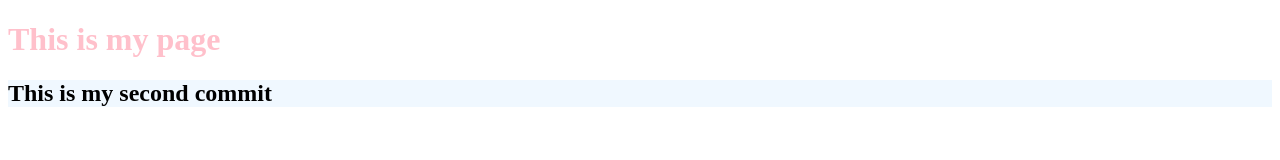
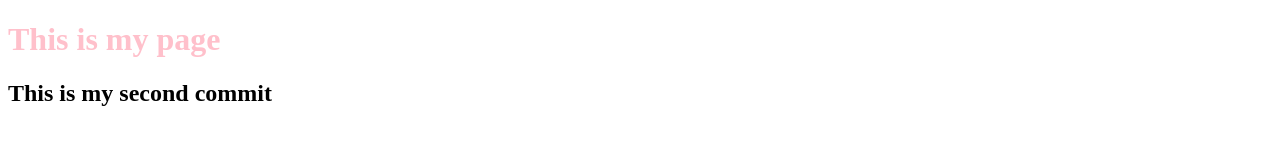
Before and after one commit to SmaranikaM/webfun, a plain HTML site: page index.html in a window 1280 px wide. Drawn offline with Linux system fonts and the light colour scheme.

Commit message:
Revert "update css"
This reverts commit a2c52e117e80ba327e9d533727f23ed9eb271496.

```diff
--- a/styles.css
+++ b/styles.css
@@ -1,6 +1,3 @@
 h1{
     color: pink;
 }
-h2{
-    background-color: aliceblue;
-}
```
